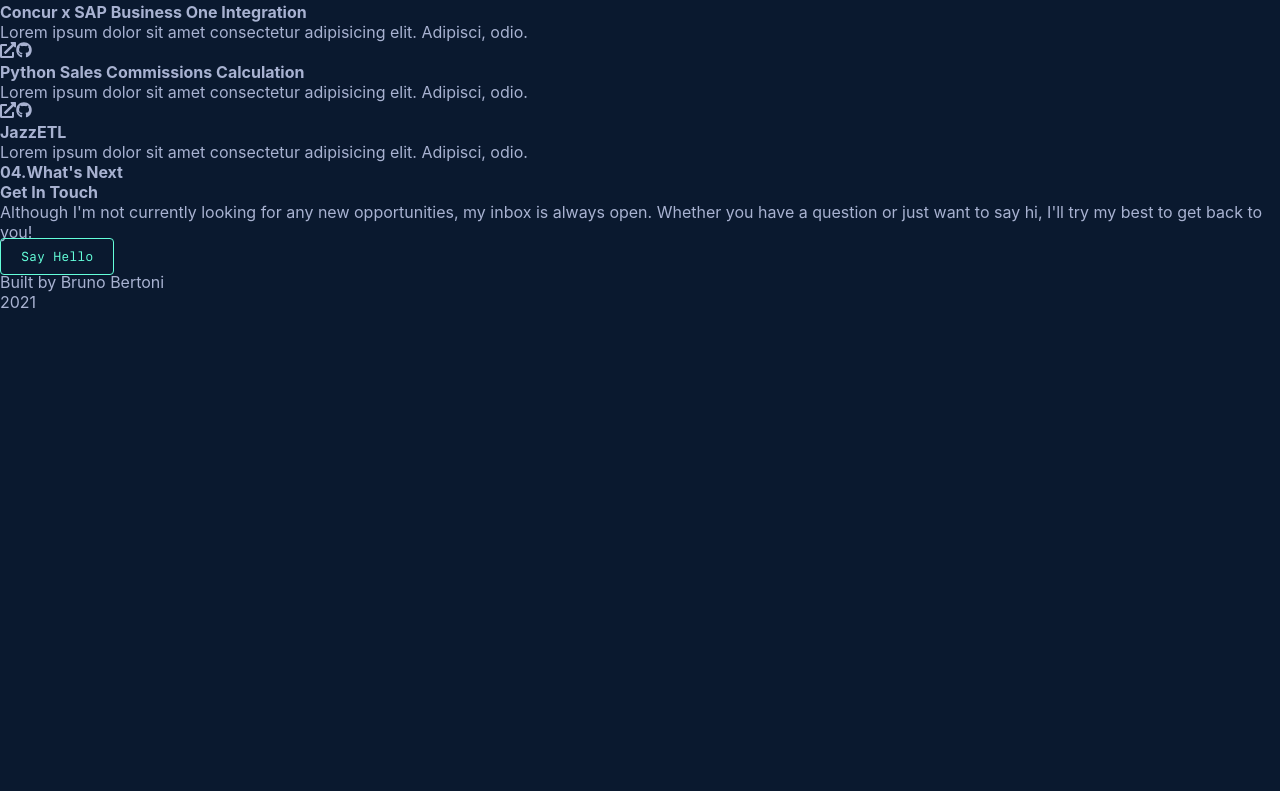
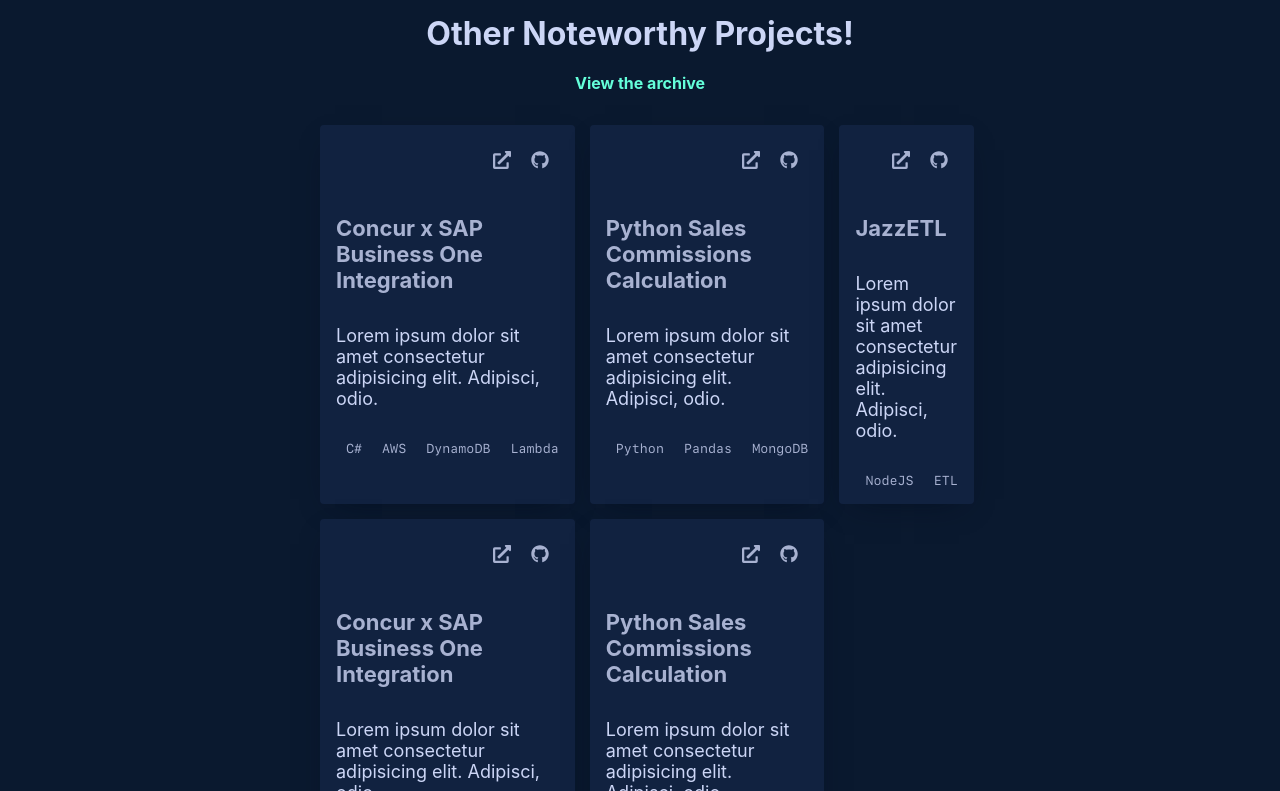
Before and after one commit to bruno-bert/my-portfolio, a Next.js app: page / in a window 1280 px wide. Shown: the part 4829-5620 px from the top of the page. Before the commit the page ends 5141 px from the top, so only its background shows below. Built offline with nearby package versions, Linux system fonts and the light colour scheme; a web font is replaced by a local one.

Commit message:
feat: feat: other work

```diff
--- a/components/OtherProject/OtherProject.module.scss
+++ b/components/OtherProject/OtherProject.module.scss
@@ -1,6 +1,89 @@
 .otherproject {
+
+    display: flex;
+    flex-direction: column;
+    background-color: var(--light-navy);
+    font-size: var(--fz-lg);
+    position: relative;
+    box-shadow: var(--shadow);
+    border-radius: var(--border-radius);
+    text-align: left;
+    top: 0;
+
+    transition: all 200ms ease-in-out;
+
+    &:hover {
+        cursor: pointer;
+        top: -10px;
+
+        .title {
+            color: var(--green);
+            cursor: pointer;
+        }
+    }
+
+    .wrapper {
+        &>* {
+            padding: 1rem;
+        }
+    }
+
     .links {
         display: flex;
         flex-direction: row;
+        justify-content: flex-end;
+
+        li {
+            padding: 10px;
+        }
     }
+
+
+
+
+    .title {
+        font-size: var(--fz-xxl);
+
+        &:hover {
+            color: var(--green);
+            cursor: pointer;
+        }
+    }
+
+    .description {
+        color: var(--lightest-slate);
+        font-size: var(--fz-lg);
+    }
+
+
+
+    .stack {
+        display: flex;
+        justify-content: flex-start;
+
+
+
+        li {
+            font-family: var(--font-mono);
+            font-size: var(--fz-xs);
+            padding: 0 10px;
+
+            &:last-child {
+                padding-right: 0;
+
+            }
+        }
+    }
+
+
+
+
+
+
+
+
+
+
+
+
 }
--- a/components/OtherProject/OtherProject.tsx
+++ b/components/OtherProject/OtherProject.tsx
@@ -11,6 +11,8 @@
 
         <div className={styles.otherproject}>
 
+            <a className={styles.wrapper} target="_blank" href={data.url}>
+
                 {(data.url || data.git) &&
                     <ul className={styles.links}>
                         {data.url && <li><a target="_blank" href={data.url}><FaExternalLinkAlt /></a></li>}
@@ -19,19 +21,18 @@
                 }
 
 
-            <h3>{data.title}</h3>
-            <p>{data.description}</p>
+                <h3 className={styles.title}>{data.title}</h3>
+                <p className={styles.description}>{data.description}</p>
 
                 {
                     data.stack &&
-                <ul>
-                    {data.stack.map((stack: string) => {
-                        <li>{stack}</li>
-                    })}
+                    <ul className={styles.stack}>
+                        {data.stack.map((stack: string) => (<li>{stack}</li>)
+                        )}
                     </ul>
                 }
 
-
+            </a>
 
 
         </div>
--- a/components/OtherWork/OtherWork.module.scss
+++ b/components/OtherWork/OtherWork.module.scss
@@ -1,4 +1,79 @@
 .otherwork {
+
     display: flex;
     flex-direction: column;
+
+    width: 50%;
+    margin: 0 auto;
+    margin-top: 200px;
+    margin-bottom: 10%;
+
+
+    .title {
+
+        padding-bottom: 2rem;
+        text-align: center;
+
+
+        h3 {
+            position: relative;
+            font-size: var(--font-size-section-title);
+            color: var(--lightest-slate);
+            text-align: center;
+
+        }
+
+
+        .archive {
+            padding-top: 20px;
+            text-align: center;
+            color: var(--green);
+            position: relative;
+            display: inline-block;
+
+            &::after {
+
+                content: '';
+                position: absolute;
+                width: 0;
+                opacity: 0;
+                background: var(--green);
+                border-bottom: 1px solid var(--green);
+                bottom: 0;
+                left: 0;
+                transition: opacity 200ms ease-in-out, width 300ms ease-in-out;
+
+            }
+
+            &:hover {
+                &::after {
+                    opacity: 1;
+                    width: 100%;
+                }
+
+            }
+
+
+        }
+
+
+    }
+
+
+
+
 }
+
+
+
+
+
+.content {
+    display: grid;
+    grid-template-columns: 1fr 1fr 1fr;
+    grid-gap: 15px;
+
+
+
+
+}
--- a/components/OtherWork/OtherWork.tsx
+++ b/components/OtherWork/OtherWork.tsx
@@ -41,7 +41,23 @@
         url: "https://jazzetl.netlify.app/",
         git: "https://github.com/bruno-bert/jazz-etl",
         category: 'other'
-    }
+    },
+    {
+        title: 'Concur x SAP Business One Integration',
+        description: "Lorem ipsum dolor sit amet consectetur adipisicing elit. Adipisci, odio.",
+        stack: ['C#', 'AWS', 'DynamoDB', 'Lambda'],
+        url: "https://medium.com/@bruno.bert.jj",
+        git: "https://github.com/bruno-bert",
+        category: 'other'
+    },
+    {
+        title: 'Python Sales Commissions Calculation',
+        description: "Lorem ipsum dolor sit amet consectetur adipisicing elit. Adipisci, odio.",
+        stack: ['Python', 'Pandas', 'MongoDB'],
+        url: "https://medium.com/@bruno.bert.jj",
+        git: "https://github.com/bruno-bert",
+        category: 'other'
+    },
 
 
 ]
@@ -51,20 +67,21 @@
     return (
 
         <section className={styles.otherwork}>
-            <div>
+            <div className={styles.title}>
                 <h3>
                     Other Noteworthy Projects!
                 </h3>
-                <h4><Link href="/archive">View the archive</Link></h4>
+                <h4 className={styles.archive}><Link href="/archive">View the archive</Link></h4>
             </div>
 
 
-
-            {projects.map((item, index) =>
-            (
-                <OtherProject key={index} data={item} />
-            )
-            )}
+            <div className={styles.content}>
+                {projects.map((item, index) =>
+                (
+                    <OtherProject key={index} data={item} />
+                )
+                )}
+            </div>
 
         </section>
     )
```
Lines whose indentation alone changed are shown as unchanged.
